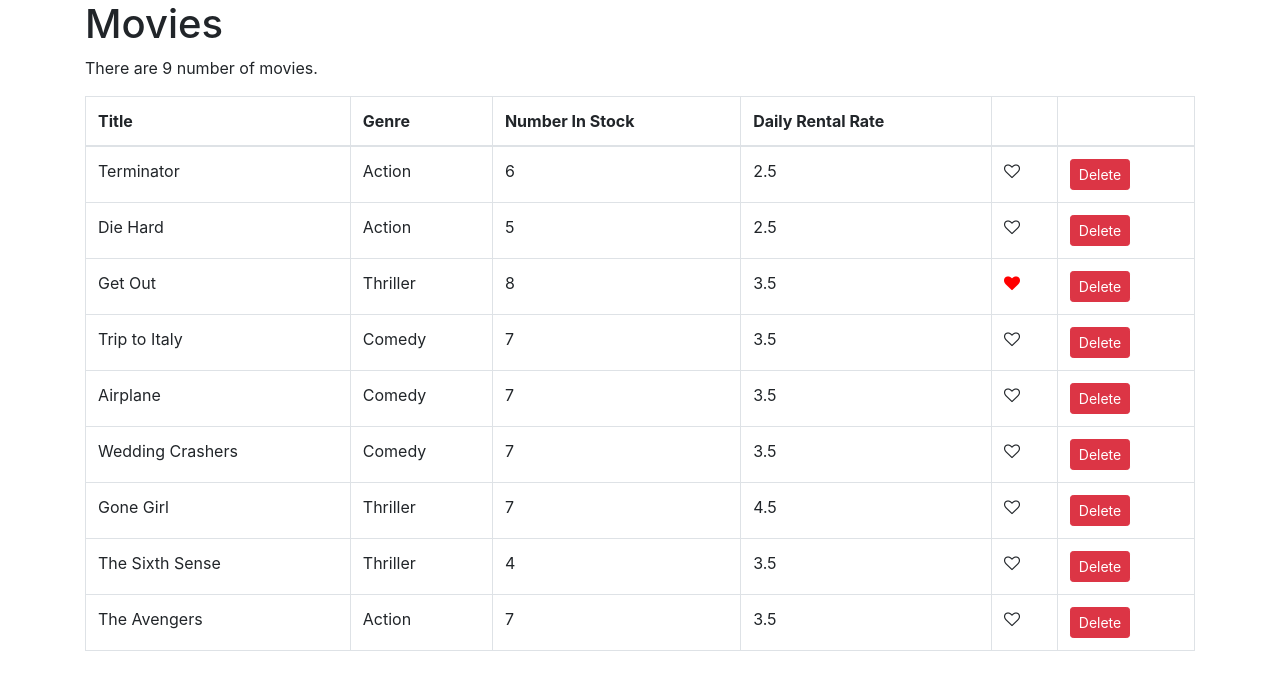
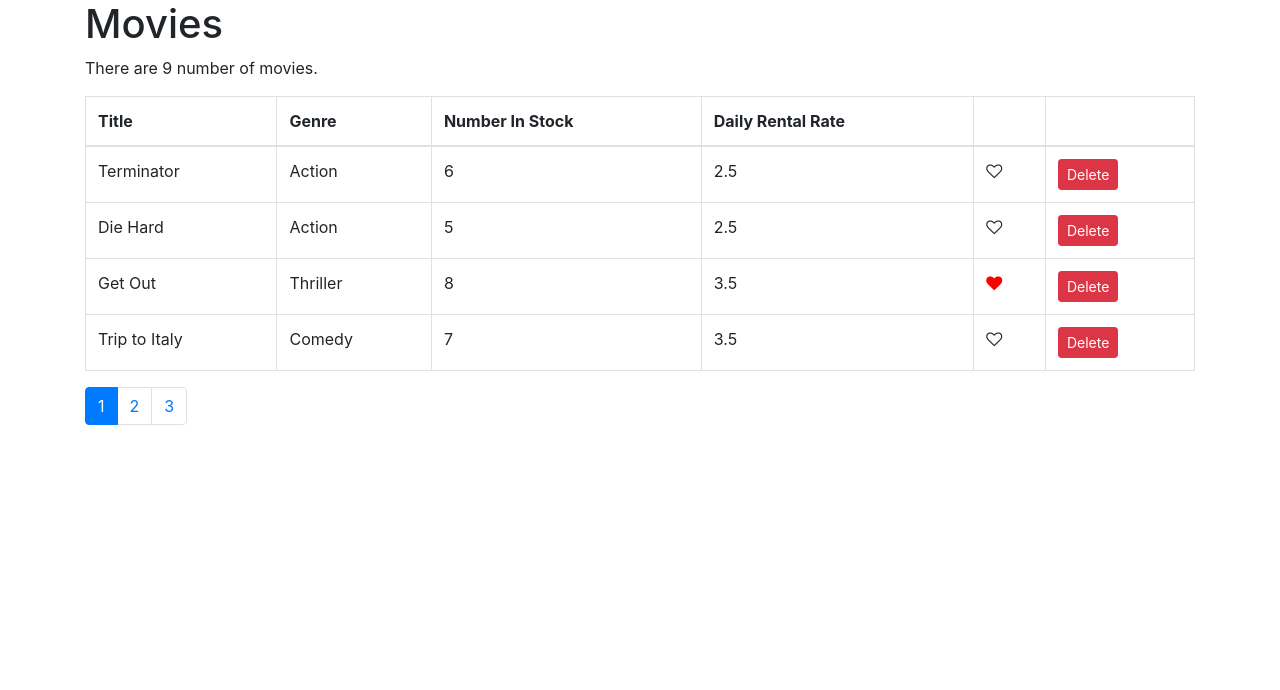
Before and after one commit to Inderjit-fullstack-dev/react-tuts, a React (Create React App) app in the folder vidly/: page / in a window 1280 px wide. Shown: the top 690 px of the page. Built offline with nearby package versions, Linux system fonts and the light colour scheme.

Commit message:
Pagination client side component has been made

```diff
--- a/vidly/package.json
+++ b/vidly/package.json
@@ -8,6 +8,8 @@
     "@testing-library/user-event": "^7.2.1",
     "bootstrap": "^4.5.2",
     "font-awesome": "^4.7.0",
+    "lodash": "^4.17.20",
+    "prop-types": "^15.7.2",
     "react": "^16.13.1",
     "react-dom": "^16.13.1",
     "react-scripts": "3.4.3"
--- /dev/null
+++ b/vidly/src/components/common/PaginationComponent/Pagination.jsx
@@ -0,0 +1,45 @@
+import React from "react";
+import _ from "lodash";
+import PropTypes from "prop-types";
+
+const Pagination = (props) => {
+  const { itemsCount, pageSize, currentPage, onPageChange } = props;
+  const pagesCount = Math.ceil(itemsCount / pageSize);
+  if (pagesCount === 1) return null;
+  const pages = _.range(1, pagesCount + 1);
+
+  return (
+    <React.Fragment>
+      <nav aria-label="Page navigation example">
+        <ul className="pagination">
+          {pages.map((page) => (
+            <li
+              key={page}
+              className={
+                page === currentPage ? "page-item active" : "page-item"
+              }
+            >
+              <a
+                className="page-link"
+                onClick={() => {
+                  onPageChange(page);
+                }}
+              >
+                {page}
+              </a>
+            </li>
+          ))}
+        </ul>
+      </nav>
+    </React.Fragment>
+  );
+};
+
+Pagination.propTypes = {
+  itemsCount: PropTypes.number.isRequired,
+  pageSize: PropTypes.number.isRequired,
+  currentPage: PropTypes.number.isRequired,
+  onPageChange: PropTypes.func.isRequired,
+};
+
+export default Pagination;
--- a/vidly/src/components/movies.jsx
+++ b/vidly/src/components/movies.jsx
@@ -1,9 +1,14 @@
 import React, { Component } from "react";
 import { getMovies } from "../services/fakeMovieService";
 import Like from "./Like";
+import Pagination from "./common/PaginationComponent/Pagination";
+import { Paginate } from "../utils/Paginate";
+
 class Movies extends Component {
   state = {
     movies: getMovies(),
+    pageSize: 4,
+    currentPage: 1,
   };
 
   handleDelete = (movie) => {
@@ -18,11 +23,19 @@
     this.setState({ movies });
   };
 
+  handlePageChange = (page) => {
+    this.setState({
+      currentPage: page,
+    });
+  };
+
   render() {
     const { length: totalMovies } = this.state.movies;
+    const { pageSize, currentPage, movies: allMovies } = this.state;
 
     if (totalMovies === 0) return <p>No movies are here</p>;
 
+    const movies = Paginate(allMovies, currentPage, pageSize);
     return (
       <React.Fragment>
         <h1>Movies</h1>
@@ -39,7 +52,7 @@
             </tr>
           </thead>
           <tbody>
-            {this.state.movies.map((movie) => (
+            {movies.map((movie) => (
               <tr key={movie._id}>
                 <td>{movie.title}</td>
                 <td>{movie.genre.name}</td>
@@ -60,6 +73,12 @@
             ))}
           </tbody>
         </table>
+        <Pagination
+          itemsCount={this.state.movies.length}
+          pageSize={pageSize}
+          currentPage={currentPage}
+          onPageChange={this.handlePageChange}
+        />
       </React.Fragment>
     );
   }
--- /dev/null
+++ b/vidly/src/utils/Paginate.js
@@ -0,0 +1,6 @@
+import _ from "lodash";
+
+export function Paginate(items, pageNumber, pageSize) {
+  const startIndex = (pageNumber - 1) * pageSize;
+  return _(items).slice(startIndex).take(pageSize).value();
+}
```
Also changed, not shown: 2 other files (tests, documents, lock files or other folders).
